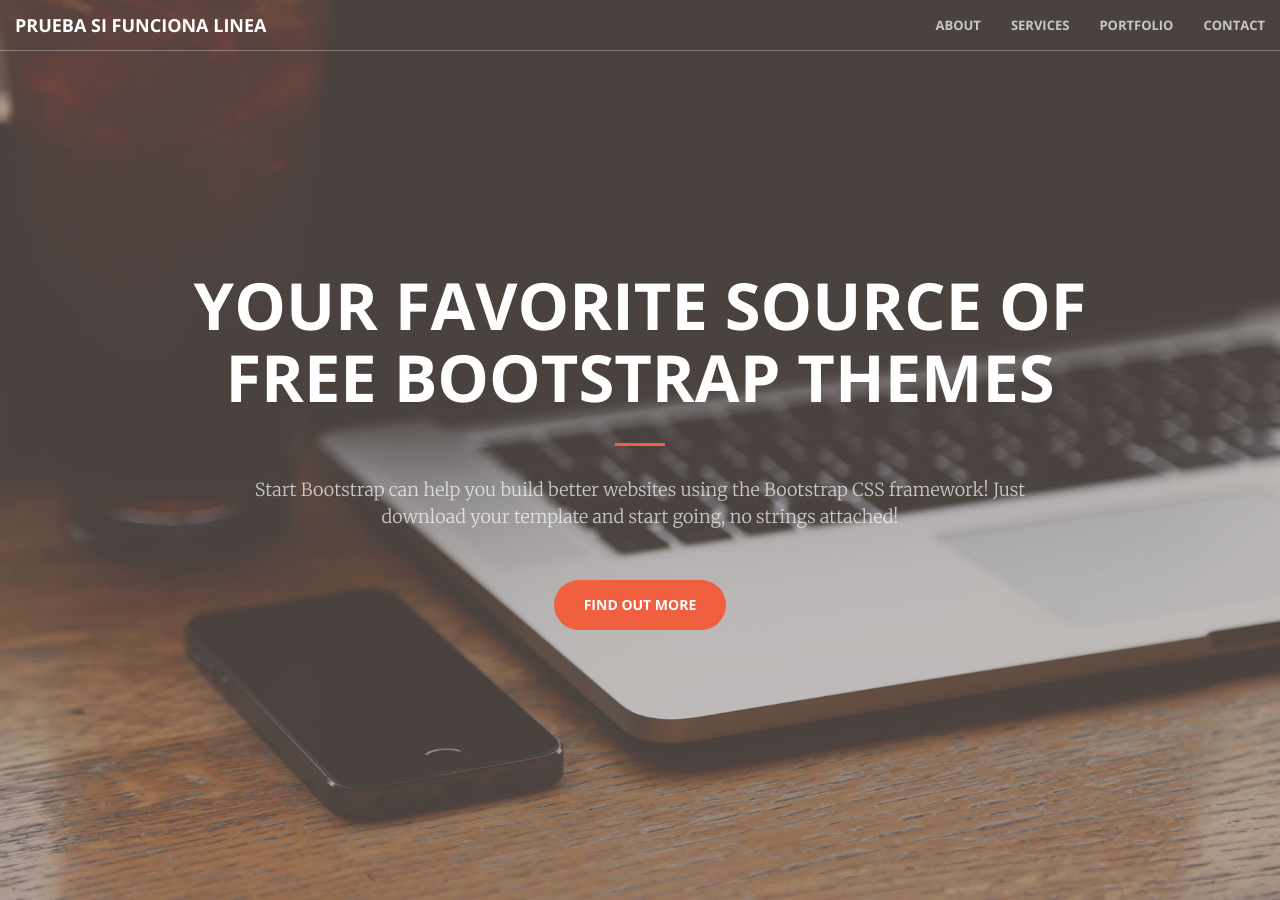
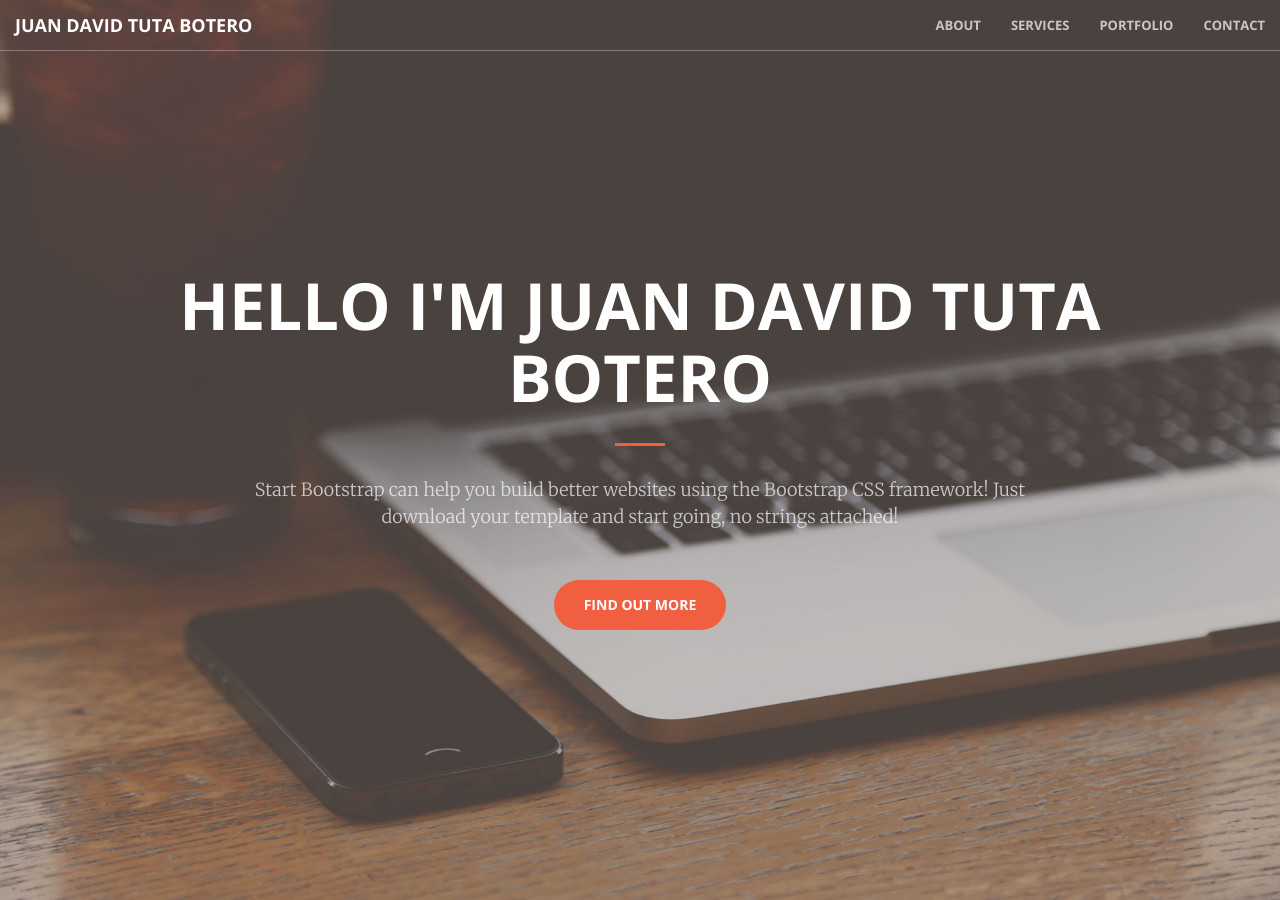
Before and after one commit to Juand0145/Juand0145.github.io, a Jekyll site: the page built from index.html, in a window 1280 px wide and 900 px high. Built offline with Jekyll 4.4.1, drawn with Linux system fonts in a browser that asks for light colours; some of the changed text lies outside the part shown.

Commit message:
[Adding] some important features

```diff
--- a/_includes/call-to-action.html
+++ b/_includes/call-to-action.html
@@ -2,9 +2,13 @@
     <div class="container">
         <div class="row">
             <div class="col-lg-8 col-lg-offset-2 text-center">
-                <h2 class="section-heading">We've got what you need!</h2>
+                <h2 class="section-heading">Who I am?</h2>
                 <hr class="light">
-                <p class="text-faded">Start Bootstrap has everything you need to get your new website up and running in no time! All of the templates and themes on Start Bootstrap are open source, free to download, and easy to use. No strings attached!</p>
+                <p class="text-faded">I'm a data scientist and Chemical engineer with experience in the research and development department
+                     of the food, cosmetic and pharmaceutical industries. After my professional degree y have studied software development and Data Science.
+                      I love maths, statistics, and data. I like to work solving complex problems and manage big amounts of information to
+                       develop new, products, technologies, and services. I have to experience developing recommendation engines, recurrent neural networks
+                        able to predict the behavior of the stock market, text analysts using NPL (Natural Language Processing), and image classification.</p>
                 <a href="#" class="btn btn-default btn-xl">Get Started!</a>
             </div>
         </div>
--- a/_includes/head.html
+++ b/_includes/head.html
@@ -6,7 +6,7 @@
     <meta name="description" content="">
     <meta name="author" content="">
 
-    <title>Creative - Start Bootstrap Theme</title>
+    <title>Portfolio Juan David Tuta</title>
 
     <!-- Bootstrap Core CSS -->
     <link rel="stylesheet" href="css/bootstrap.min.css" type="text/css">
--- a/_includes/header.html
+++ b/_includes/header.html
@@ -1,7 +1,7 @@
 <header>
     <div class="header-content">
         <div class="header-content-inner">
-            <h1>Your Favorite Source of Free Bootstrap Themes</h1>
+            <h1>Hello I'm Juan David Tuta Botero</h1>
             <hr>
             <p>Start Bootstrap can help you build better websites using the Bootstrap CSS framework! Just download your template and start going, no strings attached!</p>
             <a href="#about" class="btn btn-primary btn-xl page-scroll">Find Out More</a>
--- a/_includes/nav.html
+++ b/_includes/nav.html
@@ -8,7 +8,7 @@
                 <span class="icon-bar"></span>
                 <span class="icon-bar"></span>
             </button>
-            <a class="navbar-brand page-scroll" href="#page-top">Prueba si funciona linea</a>
+            <a class="navbar-brand page-scroll" href="#page-top">Juan David Tuta Botero</a>
         </div>
 
         <!-- Collect the nav links, forms, and other content for toggling -->
```
